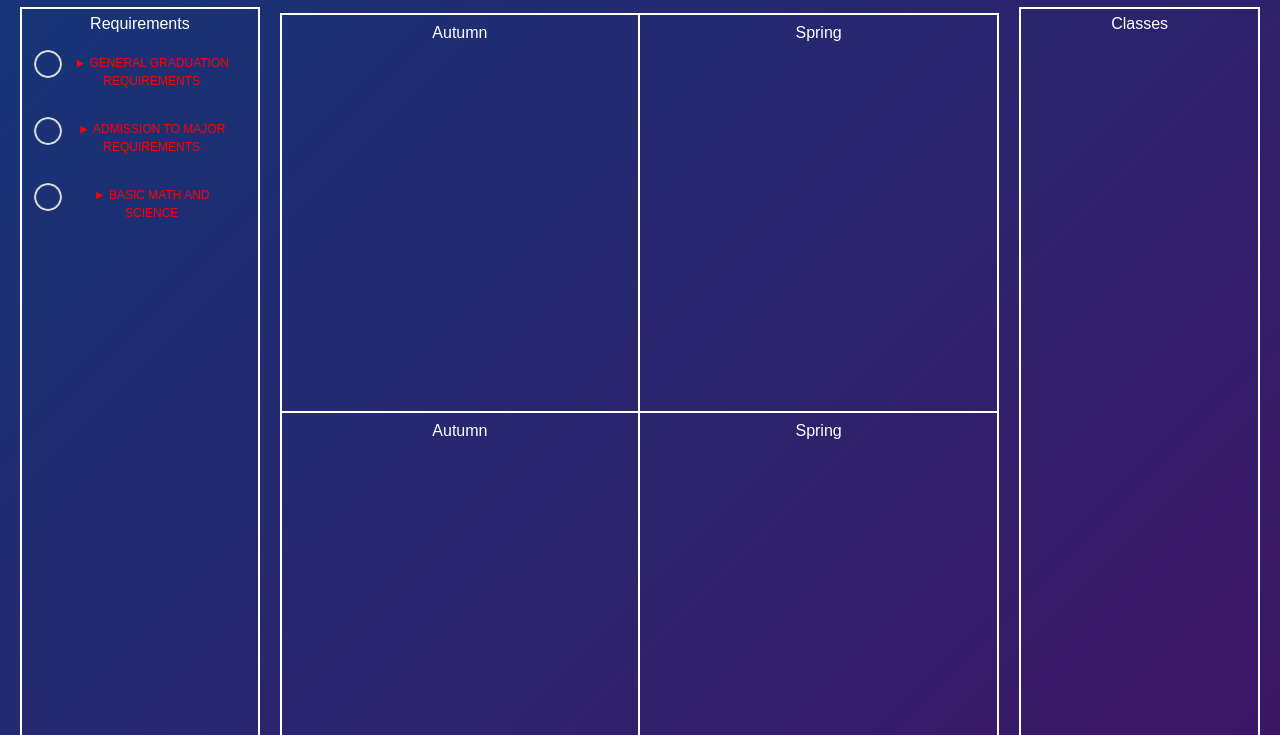
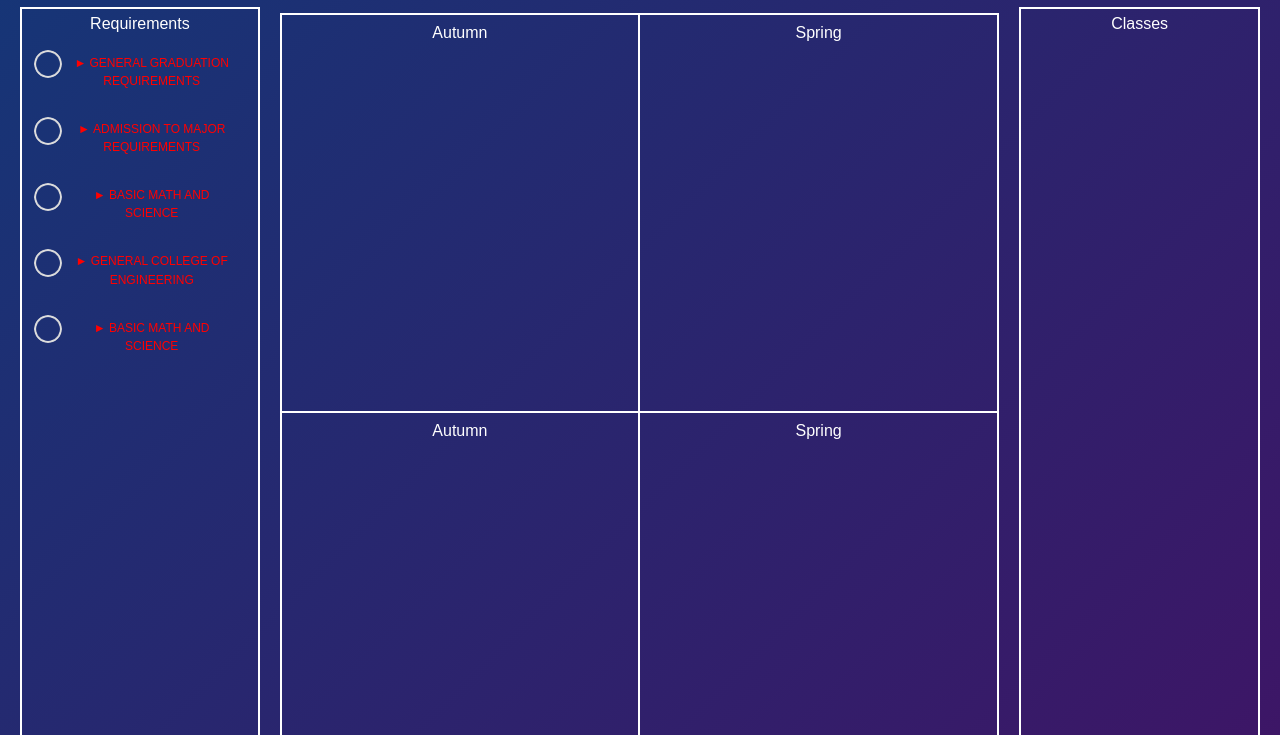
Before and after one commit to mooreli104/scheduler, a plain HTML site: page index.html in a window 1280 px wide. Shown: the part 65-800 px from the top of the page. Drawn offline with Linux system fonts and the light colour scheme.

Commit message:
Add requirements

```diff
--- a/index.html
+++ b/index.html
@@ -45,11 +45,34 @@
                             <div class = "content">
                             </label>
                                 <ul class = "list-requirements">
-                                    <li class = "specific-class" id = "task-1"> 1</li>
-                                    <li class = "specific-class" id = "task-"> 1</li>
+                                    <li class = "specific-class" id = "task-1"> 30 HOURS</li>
                                 </ul>
                             </div>
                         </li>
+
+                        <li id = "basic-stem">
+                            <label class = "label">GENERAL COLLEGE OF ENGINEERING
+                                <div class = "content">
+                                </label>
+                                    <ul class = "list-requirements">
+                                        <li class = "specific-class" id = "task-1"> SURVEY COURSE </li>
+                                        <li class = "specific-class" id = "task-1"> INTRO TO ENGINEERING</li>
+                                        <li class = "specific-class" id = "task-1"> ENGINEERING CALC I </li>
+                                        <li class = "specific-class" id = "task-1"> ENGINEERING CALC II</li>
+                                        <li class = "specific-class" id = "task-1"> PHYSICAL SCIENCE COURSE</li>
+                                    </ul>
+                                </div>
+                            </li>
+
+                            <li id = "basic-stem">
+                                <label class = "label">BASIC MATH AND SCIENCE
+                                    <div class = "content">
+                                    </label>
+                                        <ul class = "list-requirements">
+                                            <li class = "specific-class" id = "task-1"> 30 HOURS</li>
+                                        </ul>
+                                    </div>
+                                </li>
             </ul>
 
         </div>
```
